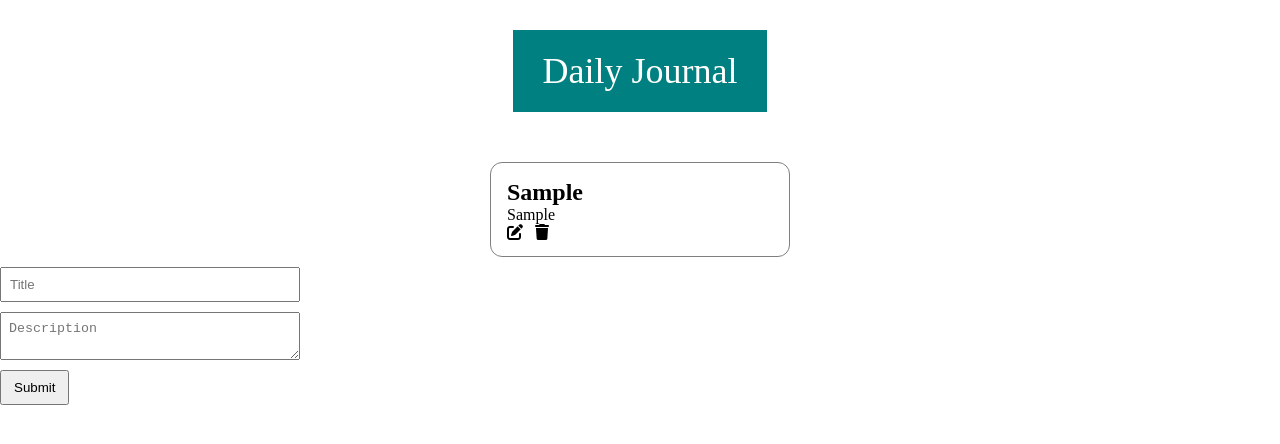
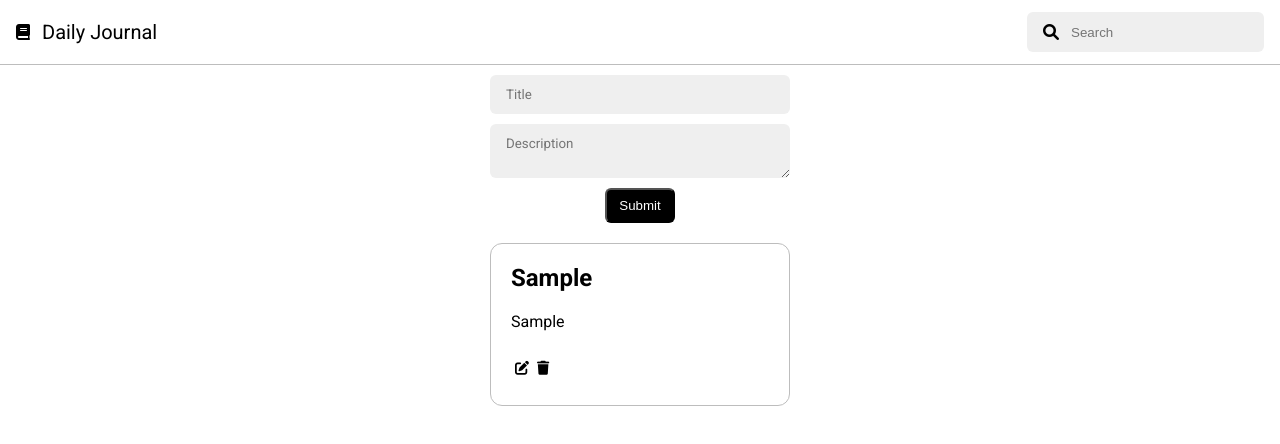
Before and after one commit to RyanBanerjee/Journal, a plain HTML site: page index.html in a window 1280 px wide. Both pictures are taken after typing "Sample", "Sample" into the empty fields and a click on the button "Submit". Drawn offline with Linux system fonts and the light colour scheme.

Commit message:
improved styling of the app

```diff
--- a/index.html
+++ b/index.html
@@ -3,18 +3,44 @@
 <head>
     <meta charset="UTF-8">
     <meta name="viewport" content="width=device-width, initial-scale=1.0">
+    <link rel="preconnect" href="https://fonts.googleapis.com">
+    <link rel="preconnect" href="https://fonts.gstatic.com" crossorigin>
+    <link href="https://fonts.googleapis.com/css2?family=Roboto:ital,wght@0,100..900;1,100..900&display=swap" rel="stylesheet">
     <link rel="stylesheet" href="./styles.css"/>
     <title class="title">Journal</title>
     <link rel="stylesheet" href="https://cdnjs.cloudflare.com/ajax/libs/font-awesome/6.0.0/css/all.min.css">
 </head>
 <body>
     <div>
-        <header>
+        <nav class="navigation">
+            <div class="company">
+                <i class="fa-solid fa-book"></i>
+                <p class="company-title">Daily Journal</p>
+            </div>
+            <div class="search-box">
+                <i class="fa-solid fa-magnifying-glass"></i>
+                <input placeholder="Search"/>
+            </div>
+        </nav>
+        <!-- <header>
             <div>
                 <p class="title">Daily Journal</p>
             </div>
-        </header>
+        </header> -->
+
+        <!-- <header>
+        <div class="header-box">
+            <i class="fa-solid fa-book-open header-icon"></i>
+            <span class="header-text">Daily Journal</span>
+        </div>
+        </header>    -->
     </div>
+    <form class="add-note-form">
+        <input class="note-title-input" type="text" placeholder="Title"/>
+        <textarea class="note-desc-input" placeholder="Description" name="description"></textarea>
+        <button class="submit-btn">Submit</button>
+    </form>
+
 <div class="notes">
     <!-- <div class="note">
         <h2>1</h2>
@@ -31,11 +57,6 @@
         <p>Description</p>
     </div> -->
 </div>
-<form>
-    <input class="note-title-input" type="text" placeholder="Title"/>
-    <textarea class="note-desc-input" placeholder="Description" name="description"></textarea>
-    <button class="submit-btn">Submit</button>
-</form>
 
 </body>
 <script src="./index.js"></script>
--- a/index.js
+++ b/index.js
@@ -73,6 +73,7 @@ function createNote(note) {
   const noteTitle = document.createElement("h2");
   noteTitle.textContent = note.title
   const noteDescription = document.createElement("p");
+  noteDescription.classList.add("note-desc")
   noteDescription.textContent = note.description
   noteDiv.appendChild(noteTitle)
   noteDiv.appendChild(noteDescription)
@@ -107,6 +108,7 @@ function createNote(note) {
     console.log("Edited description")
     const input = document.createElement("input")
     input.value=noteDescription.textContent
+    input.classList.add("note-desc")
     noteDiv.replaceChild(input, noteDescription);
     input.addEventListener("keydown", (event)=> {
       if(event.key == "Enter") {
--- a/styles.css
+++ b/styles.css
@@ -4,18 +4,43 @@
     box-sizing: border-box;
 }
 
-header div{
-    background-color: teal;
-    width: max-content;
-    padding: 20px 30px;
+.navigation {
+    background-color: white;
+    width: 100vw;
+    display: flex;
+    justify-content: space-between;
+    align-items: center;
+    padding: 12px 16px;
+    border-bottom: 1px solid #bdbdbd;
 }
 
-header {
-    display: flex;
-    justify-content: center;
-    margin: 30px;
+body {
+    font-family: "Roboto", sans-serif;
 }
 
+.company {
+    display: flex;
+    gap: 12px;
+    align-items: center;
+}
+
+.company-title {
+    font-size:20px;
+}
+
+.search-box {
+    background-color: #efefef;
+    display: flex;
+    gap: 12px;
+    align-items: center;
+    padding: 12px 16px;
+    border-radius: 6px;
+}
+.search-box input {
+    border: none;
+    outline: none;
+    background-color: #efefef;
+}
 .title {
     color: rgb(255, 255, 255);
     text-align: center;
@@ -30,30 +55,79 @@ header {
     flex-wrap: wrap;
 }
 
+.add-note-form {
+    display: flex;
+    align-items: center;
+    justify-content: center;
+    flex-direction: column;
+}
 
-input, textarea {
+form input, form textarea {
     display: block;
     margin-top: 10px;
     width: 300px;
     padding: 8px;
+    padding: 12px 16px;
+    border-radius: 6px;
+    background-color: #efefef;
+    outline: none;
+    border: none;
+    font-family: "Roboto", sans-serif;
 }
+
 button {
     margin-top: 10px;
     padding: 8px 12px;
+    border-radius: 6px;
+    background-color: #000;
+    color: white;
+    cursor: pointer;
 }
 
 .note {
     width: 300px;
     background-color: white;
     color: black;
-    border: 1px solid grey;
+    border: 1px solid #bdbdbd;
     border-radius: 12px;
-    padding: 16px;
-    gap: 20px;
+    padding: 20px;
+    gap: 12px;
     margin-top: 20px;
+    border: 1px solid #bdbdbd;
+    border-radius: 12px;
+}
+
+.note:hover {
+    box-shadow: rgba(100, 100, 111, 0.2) 0px 7px 29px 0px;
+}
+
+.note-desc {
+    margin: 20px 0;
+    outline: none;
+    border: none;
+    font-size: 16px;
 }
 
 .icons {
+    /* color: #888;
+    position: absolute;
+    top: 10px;
+    right: 10px; */
     display: flex;
-    gap: 12px;
+    gap: 8px;
+    border: none;
+  border-radius: 8px;
+  padding: 10px 4px;
+  font-size: 14px;
 }
+
+.header {
+  display: flex;
+  justify-content: center;
+  align-items: center;
+  margin: 30px 0;
+}
+
+/*
+improve button styling
+ */
```
